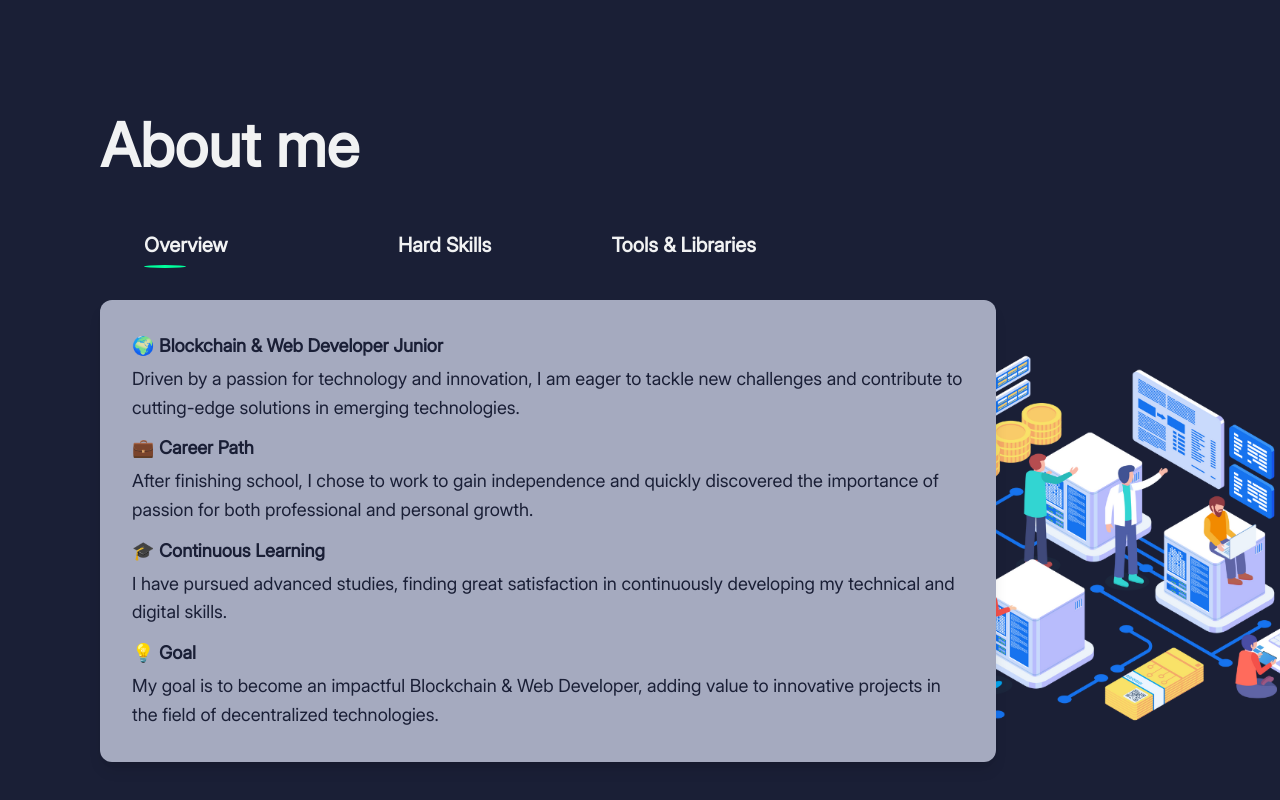
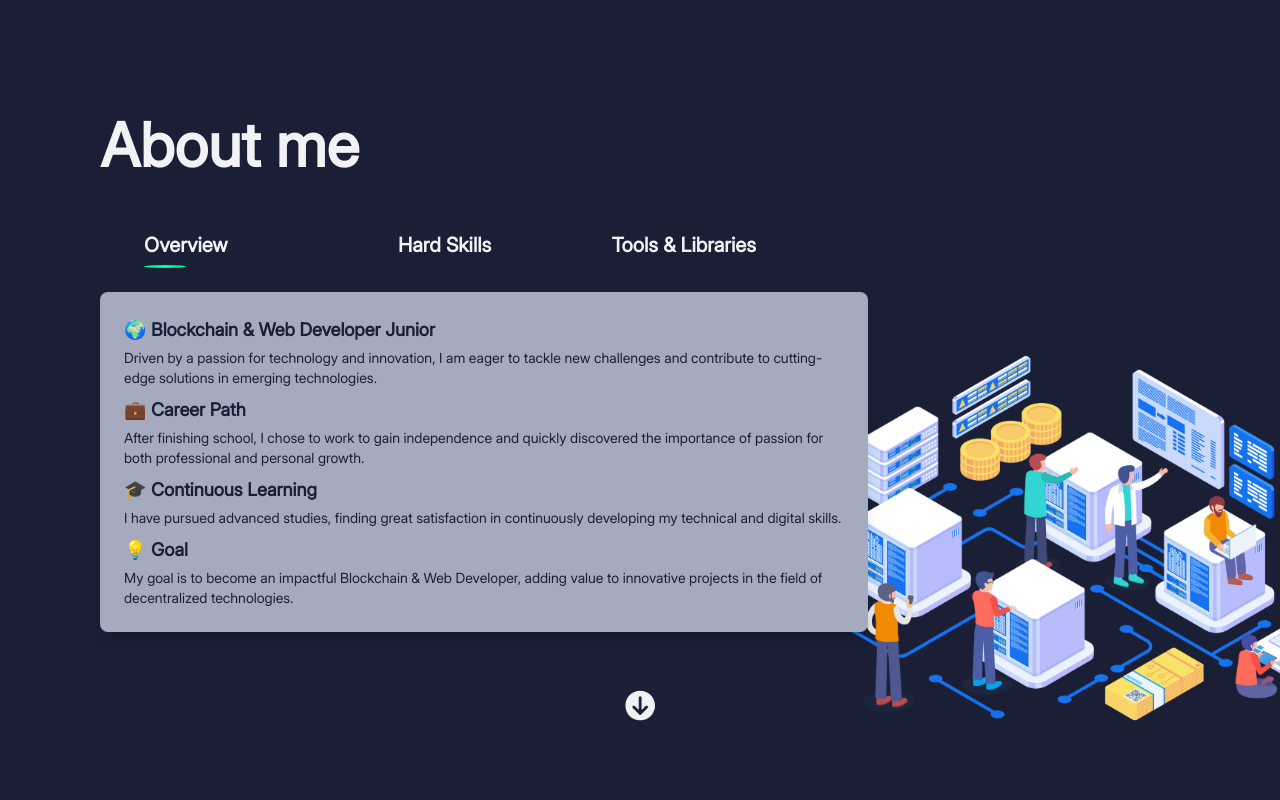
Before and after one commit to stampcodes/portfolio_website_v2, a React (Vite) app: page / in a window 1280 px wide. Shown: the part 945-1745 px from the top of the page. Built offline with nearby package versions, Linux system fonts and the light colour scheme.

Commit message:
Reduced sizes of Overview, Hard Skills, and Tools & Libraries sections to optimize space and improve readability.

```diff
--- a/src/components/About/HardSkillsContent.tsx
+++ b/src/components/About/HardSkillsContent.tsx
@@ -3,29 +3,31 @@ import js from "../../assets/imgs/js-logo.png";
 import css from "../../assets/imgs/css-logo.png";
 import ts from "../../assets/imgs/ts-logo.png";
 import solidity from "../../assets/imgs/solidity-logo.png";
+import react from "../../assets/imgs/react-logo.png";
 
 const skills = [
   { name: "HTML", logo: html, level: 87 },
   { name: "CSS", logo: css, level: 85 },
   { name: "JavaScript", logo: js, level: 80 },
   { name: "TypeScript", logo: ts, level: 75 },
+  { name: "React", logo: react, level: 85 },
   { name: "Solidity", logo: solidity, level: 80 },
 ];
 
 const HardSkillsContent = () => {
   return (
-    <div className="bg-[#a5aabf] text-[#1a1f36] p-10 max-w-md ml-[100px] rounded-lg shadow-lg">
-      <h2 className="text-3xl font-semibold mb-8">Hard Skills</h2>
-      <div className="space-y-6">
+    <div className="bg-[#a5aabf] text-[#1a1f36] p-6 max-w-sm ml-[80px] rounded-lg shadow-lg">
+      <h2 className="text-2xl font-semibold mb-4">Hard Skills</h2>
+      <div className="space-y-4">
         {skills.map((skill, index) => (
-          <div key={index} className="flex flex-col mb-4">
-            <div className="flex items-center space-x-4 mb-2">
-              <img src={skill.logo} alt={skill.name} className="w-8 h-8" />
-              <span className="font-semibold text-lg">{skill.name}</span>
+          <div key={index} className="flex flex-col mb-3">
+            <div className="flex items-center space-x-3 mb-1">
+              <img src={skill.logo} alt={skill.name} className="w-6 h-6" />
+              <span className="font-semibold text-md">{skill.name}</span>
             </div>
-            <div className="w-full bg-[#4b3f72] rounded-full h-4">
+            <div className="w-full bg-[#4b3f72] rounded-full h-3">
               <div
-                className="bg-[#00ff9d] h-4 rounded-full transition-width duration-500"
+                className="bg-[#00ff9d] h-3 rounded-full transition-width duration-500"
                 style={{ width: `${skill.level}%` }}
               ></div>
             </div>
--- a/src/components/About/OverviewContent.tsx
+++ b/src/components/About/OverviewContent.tsx
@@ -1,32 +1,34 @@
 const OverviewContent = () => {
   return (
-    <div className="bg-[#a5aabf] text-[#1a1f36] p-8 max-w-4xl rounded-xl shadow-lg mt-10">
-      <div className="paragraph mb-3">
-        <h3 className="font-bold mb-1">🌍 Blockchain & Web Developer Junior</h3>
-        <p>
+    <div className="bg-[#a5aabf] text-[#1a1f36] p-6 max-w-3xl rounded-lg shadow-lg mt-6">
+      <div className="paragraph mb-2">
+        <h3 className="font-semibold mb-1 text-lg">
+          🌍 Blockchain & Web Developer Junior
+        </h3>
+        <p className="text-sm">
           Driven by a passion for technology and innovation, I am eager to
           tackle new challenges and contribute to cutting-edge solutions in
           emerging technologies.
         </p>
       </div>
-      <div className="paragraph mb-3">
-        <h3 className="font-bold mb-1">💼 Career Path</h3>
-        <p>
+      <div className="paragraph mb-2">
+        <h3 className="font-semibold mb-1 text-lg">💼 Career Path</h3>
+        <p className="text-sm">
           After finishing school, I chose to work to gain independence and
           quickly discovered the importance of passion for both professional and
           personal growth.
         </p>
       </div>
-      <div className="paragraph mb-3">
-        <h3 className="font-bold mb-1">🎓 Continuous Learning</h3>
-        <p>
+      <div className="paragraph mb-2">
+        <h3 className="font-semibold mb-1 text-lg">🎓 Continuous Learning</h3>
+        <p className="text-sm">
           I have pursued advanced studies, finding great satisfaction in
           continuously developing my technical and digital skills.
         </p>
       </div>
       <div className="paragraph">
-        <h3 className="font-bold mb-1">💡 Goal</h3>
-        <p>
+        <h3 className="font-semibold mb-1 text-lg">💡 Goal</h3>
+        <p className="text-sm">
           My goal is to become an impactful Blockchain & Web Developer, adding
           value to innovative projects in the field of decentralized
           technologies.
--- a/src/components/About/ToolsLibrariesContent.tsx
+++ b/src/components/About/ToolsLibrariesContent.tsx
@@ -3,6 +3,7 @@ import hardhat from "../../assets/imgs/hardhat-logo.png";
 import viem from "../../assets/imgs/viem-logo.png";
 import vite from "../../assets/imgs/vite-logo.png";
 import wagmi from "../../assets/imgs/wagmi-logo.png";
+import reown from "../../assets/imgs/reown-logo.png";
 
 const toolsAndLibraries = [
   { name: "Hardhat", logo: hardhat, level: 75 },
@@ -10,26 +11,27 @@ const toolsAndLibraries = [
   { name: "Wagmi", logo: wagmi, level: 80 },
   { name: "Viem", logo: viem, level: 65 },
   { name: "Vite", logo: vite, level: 90 },
+  { name: "Reown", logo: reown, level: 80 },
 ];
 
 const ToolsLibrariesContent = () => {
   return (
-    <div className="bg-[#a5aabf] text-[#1a1f36] p-10 max-w-md ml-[100px] rounded-lg shadow-lg">
-      <h2 className="text-3xl font-semibold mb-8">Tools and Libraries</h2>
-      <div className="space-y-6">
+    <div className="bg-[#a5aabf] text-[#1a1f36] p-6 max-w-sm ml-[80px] rounded-lg shadow-lg">
+      <h2 className="text-2xl font-semibold mb-4">Tools and Libraries</h2>
+      <div className="space-y-4">
         {toolsAndLibraries.map((tool, index) => (
-          <div key={index} className="flex flex-col mb-4">
-            <div className="flex items-center space-x-4 mb-2">
+          <div key={index} className="flex flex-col mb-3">
+            <div className="flex items-center space-x-3 mb-1">
               <img
                 src={tool.logo}
                 alt={tool.name}
-                className="w-8 h-8 rounded-md"
+                className="w-6 h-6 rounded-md"
               />
-              <span className="font-semibold text-lg">{tool.name}</span>
+              <span className="font-semibold text-md">{tool.name}</span>
             </div>
-            <div className="w-full bg-[#4b3f72] rounded-full h-4">
+            <div className="w-full bg-[#4b3f72] rounded-full h-3">
               <div
-                className="bg-[#00ff9d] h-4 rounded-full transition-width duration-500"
+                className="bg-[#00ff9d] h-3 rounded-full transition-width duration-500"
                 style={{ width: `${tool.level}%` }}
               ></div>
             </div>
```
Also changed, not shown: src/assets/imgs/reown-logo.png (added).
